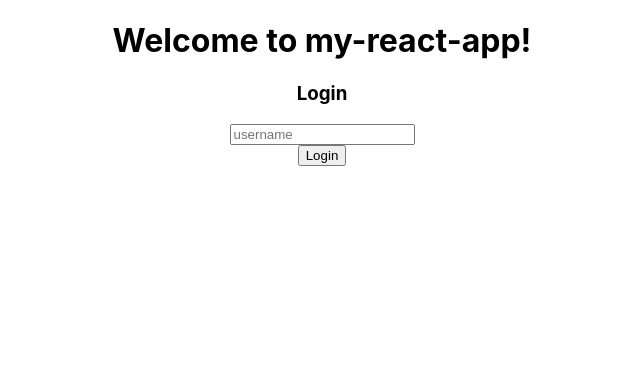
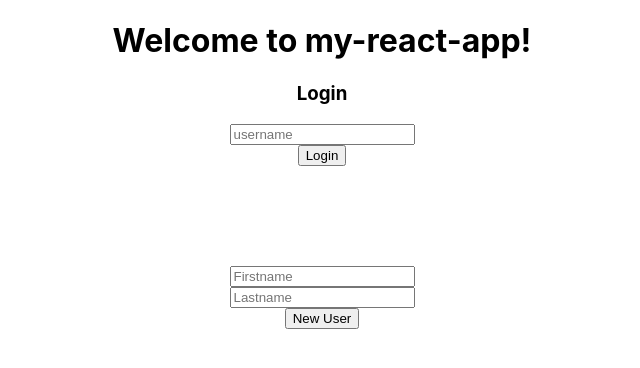
Before and after one commit to JMGrubbs/Vacation-planing, a React (Create React App) app in the folder frontend/: page / in a window 1280 px wide. Shown: the top 368 px of the page, without its empty margins (318-958 px from the left). Built offline with nearby package versions, Linux system fonts and the light colour scheme; no server answers.

Commit message:
newUser create functions

```diff
--- a/frontend/src/App.js
+++ b/frontend/src/App.js
@@ -2,6 +2,7 @@ import React, { Component } from "react";
 import LocationsPage from "./containers/LocationsPage";
 import LocationPage from "./containers/LocationPage";
 import EventsAndSites from "./containers/EventsAndSitesContainer";
+import NewUser from "./containers/newUser";
 import User from "./containers/userPage";
 import "./App.css";
 const URL = "http://localhost:3000";
@@ -61,6 +62,7 @@ class App extends Component {
     let vacation = this.state.vacation;
     vacation.location_id = id;
     vacation.location_name = name;
+    vacation.name = `My ${name} Vacation`;
     this.setState({ vacation });
   };
 
@@ -153,6 +155,8 @@ class App extends Component {
     this.setState({ vacation });
   };
 
+  newUser = () => {};
+
   render() {
     if (this.state.render === "default") {
       return (
@@ -161,6 +165,14 @@ class App extends Component {
           <h3>Login</h3>
           <input className="username" placeholder="username" />
           <button onClick={this.loginUser}>Login</button>
+          <br />
+          <br />
+          <br />
+          <br />
+          <br />
+          <input className="newUser" placeholder="Firstname" />
+          <input className="newUser" placeholder="Lastname" />
+          <button onClick={this.createNewUser}>New User</button>
         </div>
       );
     } else if (this.state.render === "locations") {
--- /dev/null
+++ b/frontend/src/containers/newUser.js
@@ -0,0 +1,47 @@
+import React, { Component } from "react";
+
+class NewUser extends Component {
+  render() {
+    return (
+      <div>
+        <input className="newUser" placeholder="Firstname" />
+        <input className="newUser" placeholder="Lastname" />
+        <button onClick={this.createNewUser}>New User</button>
+      </div>
+    );
+  }
+}
+
+export default NewUser;
+
+// createNewUser = event => {
+//     let firstname = event.target.parentElement.children[9].value;
+//     let lastname = event.target.parentElement.children[10].value;
+//     let id = Math.floor(Math.random * 1000000);
+//     let data = {
+//       id: id,
+//       firstname: firstname,
+//       lastname: lastname
+//     };
+//     fetch(
+//       `${URL}/users`,
+//       {
+//         method: "POST",
+//         headers: {
+//           "Content-Type": "application/json",
+//           Accept: "application/json"
+//         },
+//         body: JSON.stringify(data)
+//       },
+//       () => {
+//         this.setState({
+//           loginUser: {
+//             id: id,
+//             firstname: firstname,
+//             lastname: lastname
+//           },
+//           render: "userPage"
+//         });
+//       }
+//     );
+//   };
--- a/frontend/src/containers/userPage.js
+++ b/frontend/src/containers/userPage.js
@@ -15,6 +15,7 @@ class User extends Component {
   componentWillMount = () => {
     this.props.allVacations.map(vacation => {
       if (vacation.user_id === this.props.loginUser.id) {
+        console.log(vacation.name);
         let temp = this.state.allUserVacations;
         temp.push(vacation);
         this.setState({
@@ -32,9 +33,16 @@ class User extends Component {
     this.props.saveVacation();
     this.props.clearVacation();
     this.props.toggleRender("userPage");
-  }
+    let temp = this.state.allUserVacations;
+    console.log(temp);
+    temp.push(this.props.vacation);
+    this.setState({
+      allUserVacations: temp
+    });
+  };
 
   render() {
+    console.log(this.state.allUserVacations);
     return (
       <div>
         <h1>User Profile</h1>
@@ -67,7 +75,9 @@ class User extends Component {
             />
           );
         })}
-        <button onClick={this.handleSaveVacationClick}>Save Your Vacation</button>
+        <button onClick={this.handleSaveVacationClick}>
+          Save Your Vacation
+        </button>
         <br />
         <br />
         <br />
```
Also changed, not shown: 1 other file (tests, documents, lock files or other folders).
